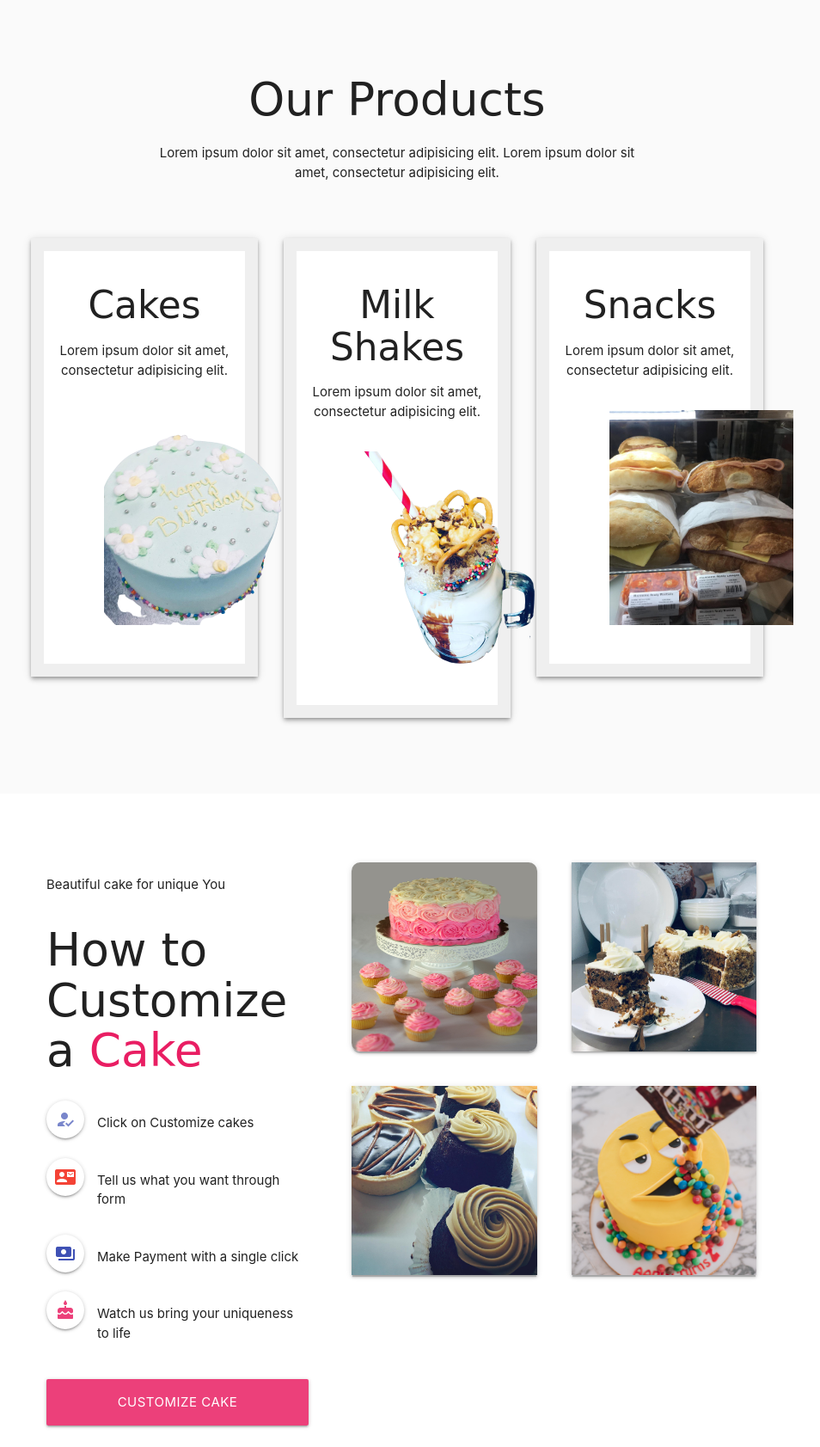
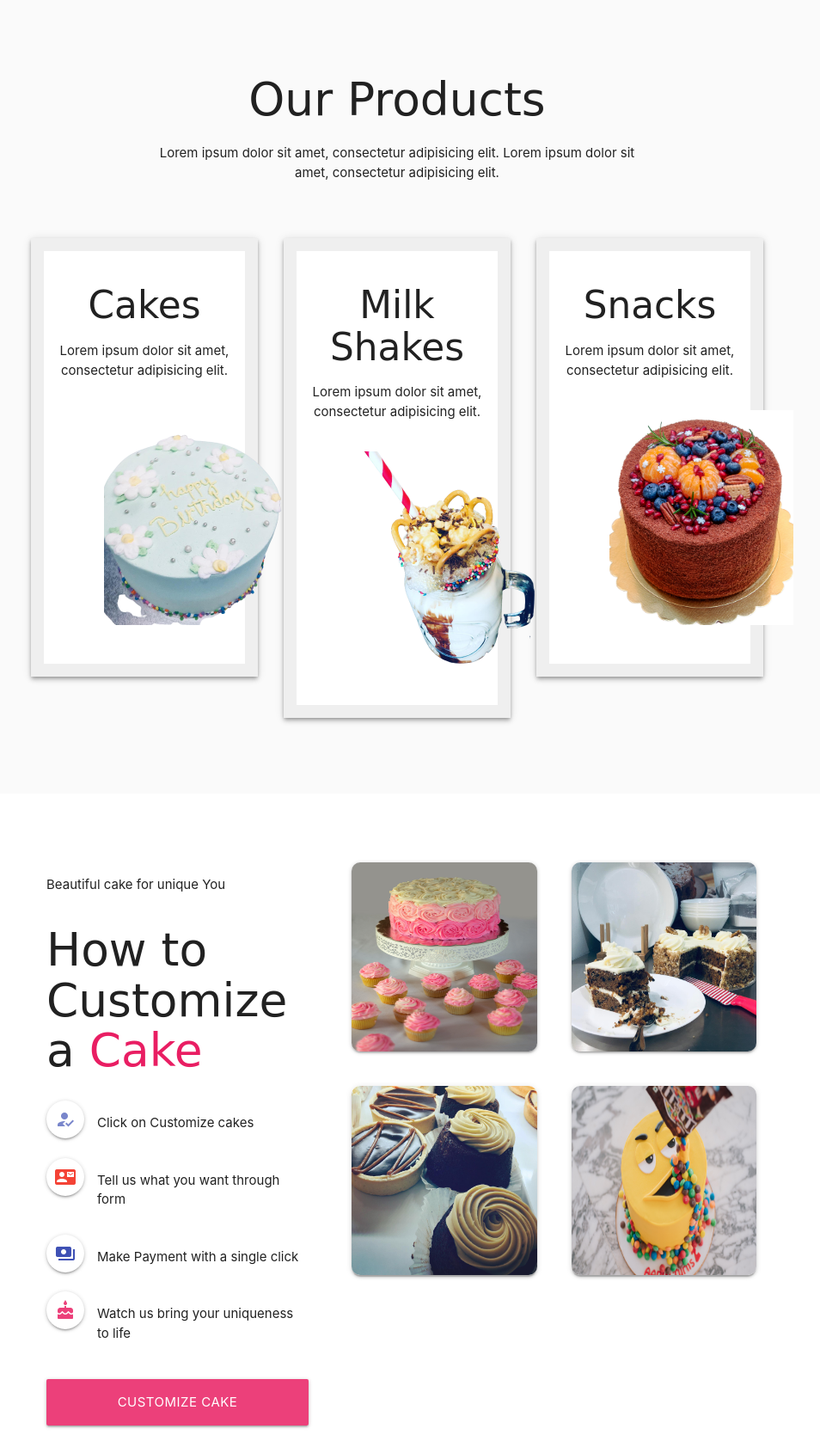
Before and after one commit to ndmichael/cakecasa, a Django app: page / in a window 1280 px wide. Shown: the part 865-2548 px from the top of the page at 86% size, without its empty margins (178-1132 px from the left). Run offline with Django 3.2, Linux system fonts and the light colour scheme; some web fonts are replaced.

Commit message:
updated index template

```diff
--- a/casa/templates/casa/index.html
+++ b/casa/templates/casa/index.html
@@ -31,7 +31,7 @@
             <div class="col s12 m6 l6 ">
                 <div class="" style="
                 overflow: hidden; position: relative;
-                clip-path: circle(50% at 100% 50%); z-index: -1;">
+                clip-path: circle(50% at 74% 50%); z-index: -1;">
 
                     <img src="{% static 'casa/images/132174320_10157648337310753_2905210775196644942_n.jpg' %}"
                         class=" responsive-img "
@@ -97,7 +97,7 @@
                         Lorem ipsum dolor sit amet, consectetur adipisicing elit.
                     </p>
                     <p class="cake-span">
-                        <img src="{% static 'casa/images/baked.jpg' %}" class=" responsive-img " />
+                        <img src="{% static 'casa/images/eugene-kuznetsov-Dkenkd-lwkc-unsplash.jpg' %}" class=" responsive-img " />
                     </p>
                 </a>
             </div>
@@ -167,29 +167,31 @@
             <div class="col s12 m7">
                 <div>
                     <div class="row">
-                        <div class="col s6" style=" padding:20px !important;">
-                            <div class=" z-depth-1-half" style="border-radius: 10px; overflow: hidden;">
+                        <div class="col s6" style=" padding:20 !important; ">
+                            <div class=" z-depth-1" style="border-radius: 10px; overflow: hidden;">
                                 <img src="{% static 'casa/images/david-holifield-9cBUUD2CnLU-unsplash.jpg' %}" class=" responsive-img "
                                     style="object-fit: top; width: 100%; height: 220px;" />
                             </div>
                         </div>
+
                         <div class="col s6" style=" padding:20 !important; ">
-                            <div class=" z-depth-1 " style="overflow: hidden !important;" >
+                            <div class=" z-depth-1 " style="border-radius: 10px; overflow: hidden;" >
                                 <img src="{% static 'casa/images/cake-slice.jpg' %}" class=" responsive-img"
                                     style="object-fit: top; width: 100%; height: 220px; " />
                             </div>
-                        </div class=" z-depth-1 circle" >
-                        <div class="col s6 " style=" padding:20px !important;">
-                            <div class=" z-depth-1-half">
+                        </div>
+
+                        <div class="col s6 " style=" padding:20 !important; ">
+                            <div class=" z-depth-1-half" style="border-radius: 10px; overflow: hidden;">
                                 <img src="{% static 'casa/images/cakes3.jpg' %}" class=" responsive-img"
-                                    style="object-fit: cover; width: 100%; height: 220px;" />
+                                    style="object-fit: top; width: 100%; height: 220px;" />
                             </div>
 
                         </div>
-                        <div class="col s6" style=" padding:20px !important;">
-                            <div class=" z-depth-1-half">
+                        <div class="col s6" style=" padding:20 !important; ">
+                            <div class=" z-depth-1-half" style="border-radius: 10px; overflow: hidden;">
                                 <img src="{% static 'casa/images/pratiksha-mohanty-SxHxyNx-6YI-unsplash.jpg' %}" class=" responsive-img"
-                                    style="object-fit: cover; width: 100%; height: 220px;" />
+                                    style="object-fit: top; width: 100%; height: 220px;" />
                             </div>
                         </div>
                     </div>
```
